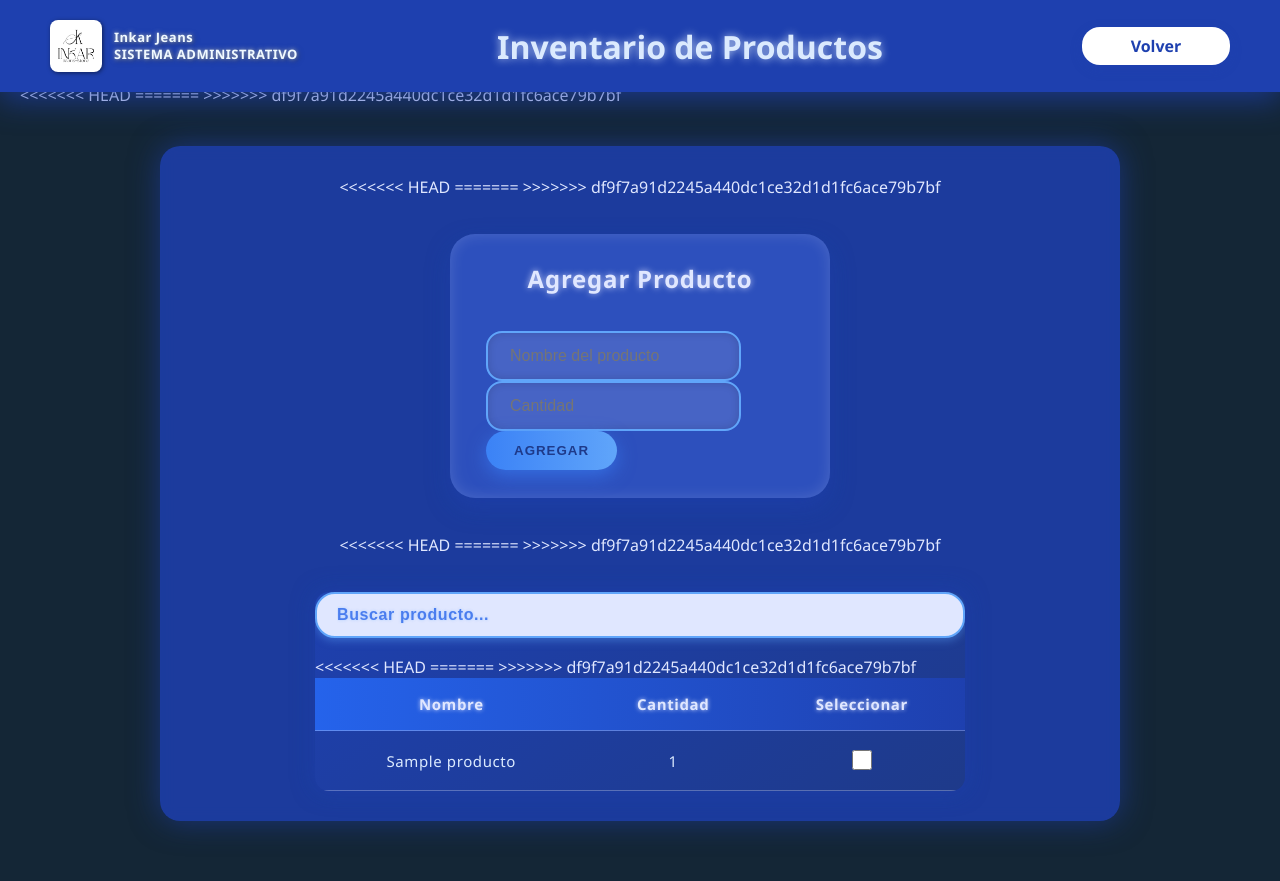
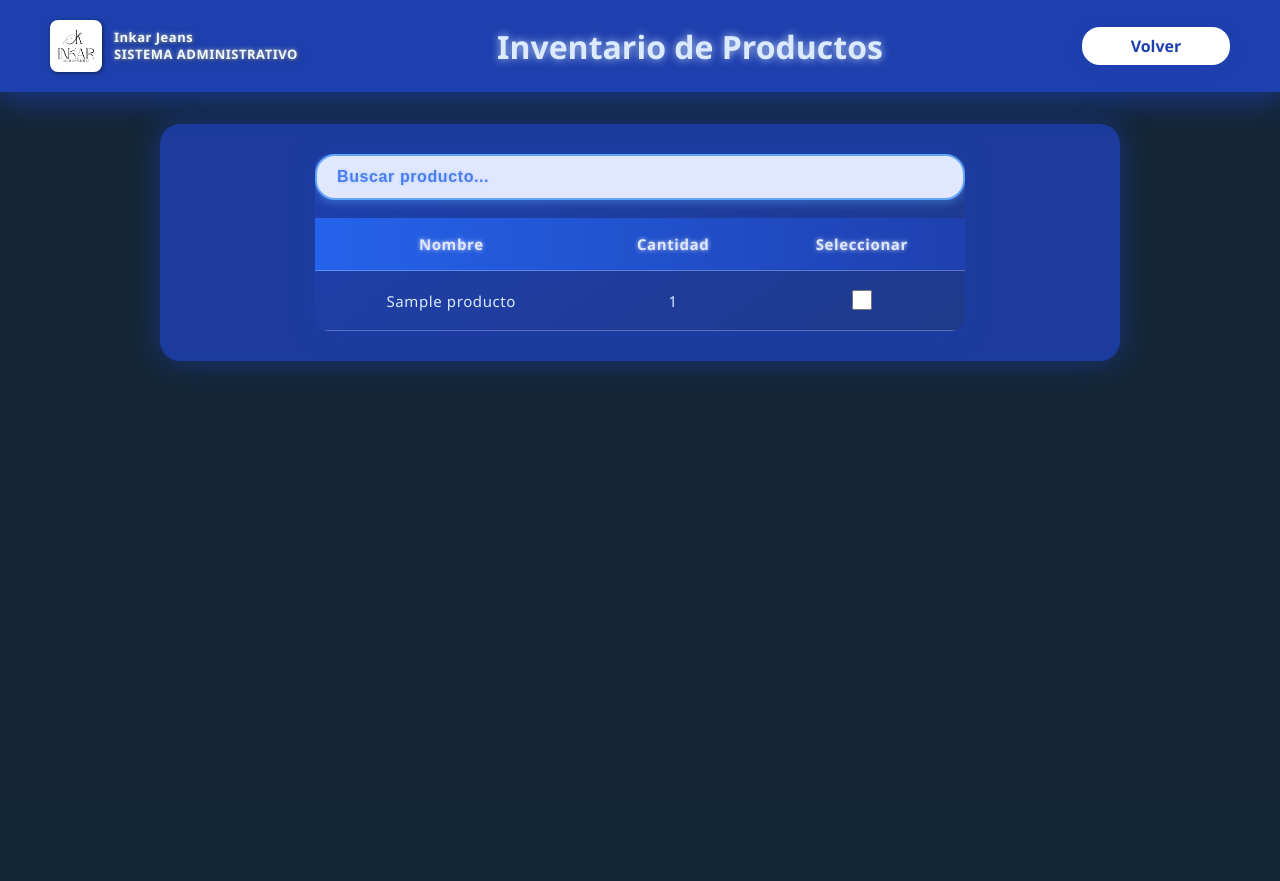
Before and after one commit to Surrafa08/Inkar-Jeans, a Flask app: page /inventario in a window 1280 px wide. After the commit the page ends 373 px from the top, so only its background shows below. Run offline with Flask 3, Linux system fonts and the light colour scheme; tables that the repository leaves empty hold one stand-in row (values such as "Sample post").

Commit message:
Update Inventario.html

```diff
--- a/Proyecto Formativo/templates/Inventario.html
+++ b/Proyecto Formativo/templates/Inventario.html
@@ -6,11 +6,7 @@
   <link rel="stylesheet" href="{{ url_for('static', filename='estilos_inventario.css') }}" />
 </head>
 <body>
-<<<<<<< HEAD
-  <!-- Encabezado -->
-=======
   <!-- Esto es el encabezado -->
->>>>>>> df9f7a91d2245a440dc1ce32d1d1fc6ace79b7bf
   <nav>
     <div class="enlaces">
       <div class="logo">
@@ -28,38 +24,11 @@
   <div class="ContenedorBlanco">
     <div class="ContenedorHorizontal">
 
-<<<<<<< HEAD
       <!-- Formulario para agregar producto -->
-=======
->>>>>>> df9f7a91d2245a440dc1ce32d1d1fc6ace79b7bf
-      <div class="ContenedorDelFormulario">
-        <h2 class="TituloFormulario">Agregar Producto</h2>
-        <form method="POST" action="{{ url_for('inventario') }}">
-          <input
-            type="text"
-            name="nombre"
-            id="nombreProducto"
-            placeholder="Nombre del producto"
-            pattern="[A-Za-z\s]+"
-            title="Solo letras y espacios"
-            required
-          />
-          <input
-            type="number"
-            name="cantidad"
-            id="cantidadProducto"
-            placeholder="Cantidad"
-            min="1"
-            required
-          />
-          <button type="submit">Agregar</button>
-        </form>
-      </div>
 
-<<<<<<< HEAD
+
+
       <!-- Tabla con productos -->
-=======
->>>>>>> df9f7a91d2245a440dc1ce32d1d1fc6ace79b7bf
       <div class="ContenedorTabla">
         <input
           type="text"
@@ -79,7 +48,7 @@
                 <th>Seleccionar</th>
               </tr>
             </thead>
-<<<<<<< HEAD
+
             <tbody id="tbodyInventario">
               {% for producto in productos %}
               <tr>
@@ -91,9 +60,7 @@
               </tr>
               {% endfor %}
             </tbody>
-=======
             <tbody id="tbodyInventario"></tbody>
->>>>>>> df9f7a91d2245a440dc1ce32d1d1fc6ace79b7bf
           </table>
 
           <div id="botonEliminarContainer" style="display:none;">
@@ -109,9 +76,7 @@
     const buscadorProducto = document.getElementById('buscadorProducto');
     const tbodyInventario = document.getElementById('tbodyInventario');
     const botonEliminarContainer = document.getElementById('botonEliminarContainer');
-<<<<<<< HEAD
-=======
-    const buscadorProducto = document.getElementById('buscadorProducto');
+
 
     formInventario.addEventListener('submit', function(e) {
       e.preventDefault();
@@ -174,7 +139,6 @@
 
       toggleEliminarBoton();
     }
->>>>>>> df9f7a91d2245a440dc1ce32d1d1fc6ace79b7bf
 
     function filtrarProducto() {
       const filtro = buscadorProducto.value.toLowerCase();
```
